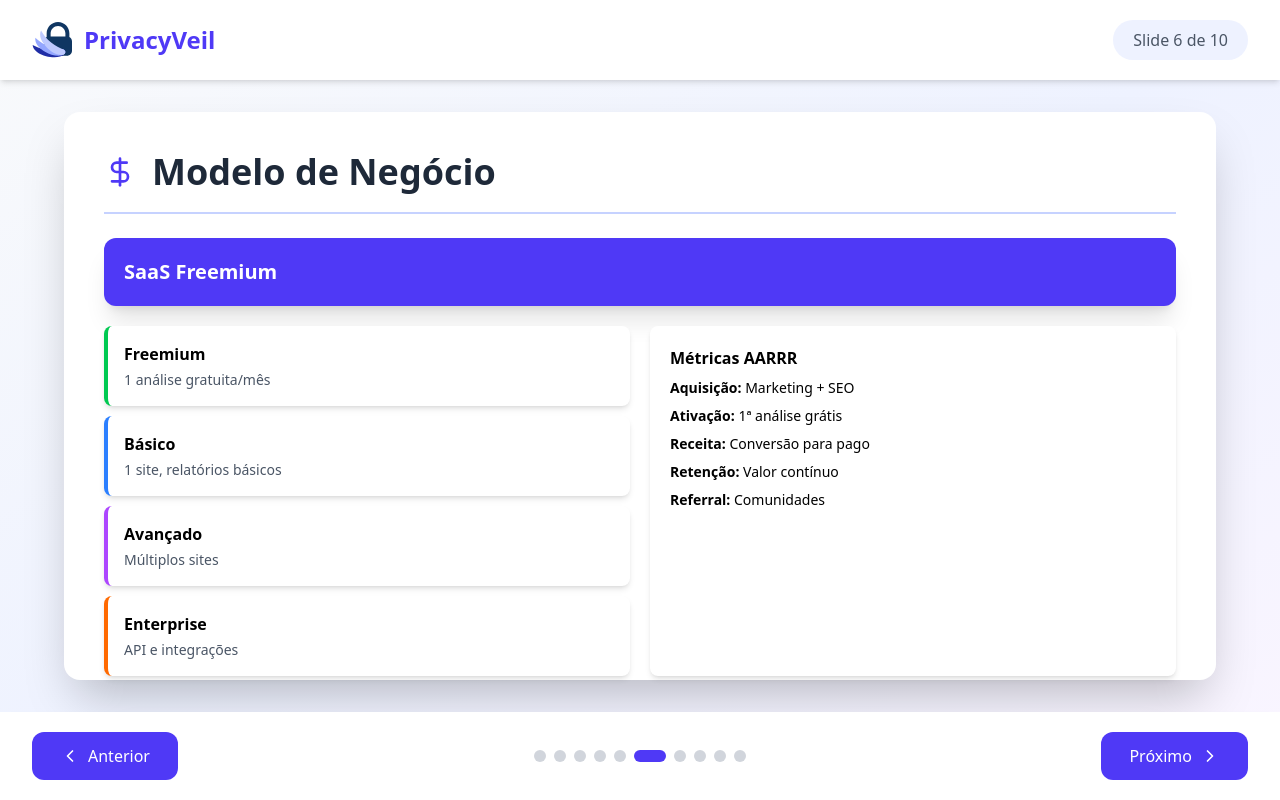
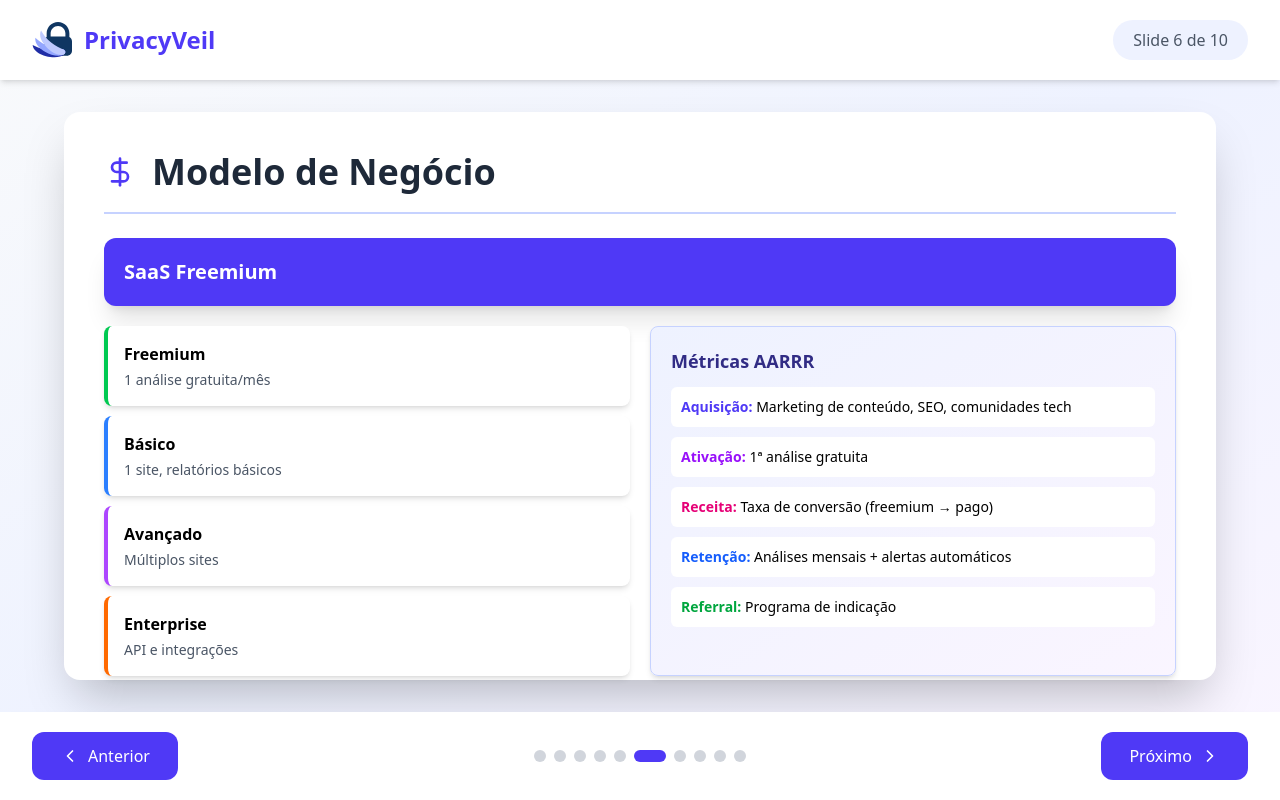
Before and after one commit to gabrielmotaa/pitch-privacyveil, a React (Vite) app: page / in a window 1280 px wide. Both pictures are taken after a click on the button 659 px from the left and 756 px from the top of the page. Built offline with nearby package versions, Linux system fonts and the light colour scheme.

Commit message:
improve some areas

```diff
--- a/src/App.jsx
+++ b/src/App.jsx
@@ -173,13 +173,25 @@ const PitchDeck = () => {
                 <p className="text-sm text-gray-600">API e integrações</p>
               </div>
             </div>
-            <div className="bg-white p-5 rounded-lg shadow-md text-base space-y-2">
-              <p className="font-bold mb-2 text-base">Métricas AARRR</p>
-              <p className="text-sm"><strong>Aquisição:</strong> Marketing + SEO</p>
-              <p className="text-sm"><strong>Ativação:</strong> 1ª análise grátis</p>
-              <p className="text-sm"><strong>Receita:</strong> Conversão para pago</p>
-              <p className="text-sm"><strong>Retenção:</strong> Valor contínuo</p>
-              <p className="text-sm"><strong>Referral:</strong> Comunidades</p>
+            <div className="bg-gradient-to-br from-indigo-50 to-purple-50 p-5 rounded-lg shadow-md border border-indigo-200">
+              <p className="font-bold mb-3 text-lg text-indigo-900">Métricas AARRR</p>
+              <div className="space-y-2.5">
+                <div className="bg-white p-2.5 rounded-md">
+                  <p className="text-sm"><strong className="text-indigo-600">Aquisição:</strong> Marketing de conteúdo, SEO, comunidades tech</p>
+                </div>
+                <div className="bg-white p-2.5 rounded-md">
+                  <p className="text-sm"><strong className="text-purple-600">Ativação:</strong> 1ª análise gratuita</p>
+                </div>
+                <div className="bg-white p-2.5 rounded-md">
+                  <p className="text-sm"><strong className="text-pink-600">Receita:</strong> Taxa de conversão (freemium → pago)</p>
+                </div>
+                <div className="bg-white p-2.5 rounded-md">
+                  <p className="text-sm"><strong className="text-blue-600">Retenção:</strong> Análises mensais + alertas automáticos</p>
+                </div>
+                <div className="bg-white p-2.5 rounded-md">
+                  <p className="text-sm"><strong className="text-green-600">Referral:</strong> Programa de indicação</p>
+                </div>
+              </div>
             </div>
           </div>
         </div>
@@ -229,7 +241,6 @@ const PitchDeck = () => {
             </div>
           </div>
           <div className="bg-indigo-600 text-white p-10 rounded-xl shadow-xl">
-            <h3 className="text-3xl font-bold mb-6 text-center">Investimento: R$ 300.000</h3>
             <div className="grid grid-cols-3 gap-6 text-center">
               <div><p className="text-4xl font-bold">R$ 300k</p><p className="text-base mt-2">Total</p></div>
               <div><p className="text-4xl font-bold">12 meses</p><p className="text-base mt-2">Runway</p></div>
@@ -334,7 +345,8 @@ const PitchDeck = () => {
           </div>
           <div className="bg-indigo-600 text-white p-6 rounded-2xl shadow-2xl">
             <p className="text-2xl font-bold text-center">R$ 300.000</p>
-            <p className="text-center text-base mt-2">12 meses · v1.0</p>
+            <p className="text-center text-base mt-2">12 meses · v1.0 · <span className="text-green-300 font-bold">150% ROI</span></p>
+            <p className="text-center text-sm mt-1 text-indigo-200">Retorno projetado: R$ 450.000</p>
           </div>
           <a href="https://privacyveil.com.br" className="text-indigo-600 font-medium text-base">privacyveil.com.br</a>
         </div>
@@ -429,7 +441,7 @@ const PitchDeck = () => {
         <button
           onClick={prevSlide}
           disabled={currentSlide === 0}
-          className="flex items-center space-x-2 px-7 py-3 rounded-xl bg-indigo-600 text-white hover:bg-indigo-700 disabled:bg-gray-300 disabled:cursor-not-allowed transition text-base font-medium"
+          className="cursor-pointer flex items-center space-x-2 px-7 py-3 rounded-xl bg-indigo-600 text-white hover:bg-indigo-700 disabled:bg-gray-300 disabled:cursor-not-allowed transition text-base font-medium"
         >
           <ChevronLeft className="w-5 h-5" />
           <span>Anterior</span>
@@ -440,7 +452,7 @@ const PitchDeck = () => {
             <button
               key={index}
               onClick={() => setCurrentSlide(index)}
-              className={`transition-all rounded-full ${
+              className={`cursor-pointer transition-all rounded-full ${
                 index === currentSlide ? 'w-8 h-3 bg-indigo-600' : 'w-3 h-3 bg-gray-300'
               }`}
             />
@@ -450,7 +462,7 @@ const PitchDeck = () => {
         <button
           onClick={nextSlide}
           disabled={currentSlide === slides.length - 1}
-          className="flex items-center space-x-2 px-7 py-3 rounded-xl bg-indigo-600 text-white hover:bg-indigo-700 disabled:bg-gray-300 disabled:cursor-not-allowed transition text-base font-medium"
+          className="cursor-pointer flex items-center space-x-2 px-7 py-3 rounded-xl bg-indigo-600 text-white hover:bg-indigo-700 disabled:bg-gray-300 disabled:cursor-not-allowed transition text-base font-medium"
         >
           <span>Próximo</span>
           <ChevronRight className="w-5 h-5" />
```
